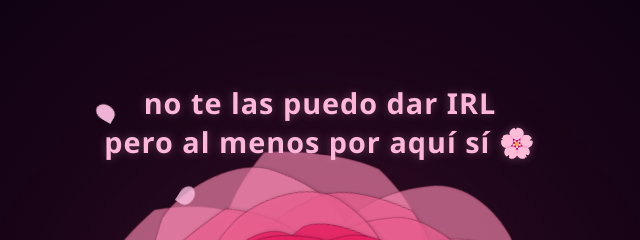
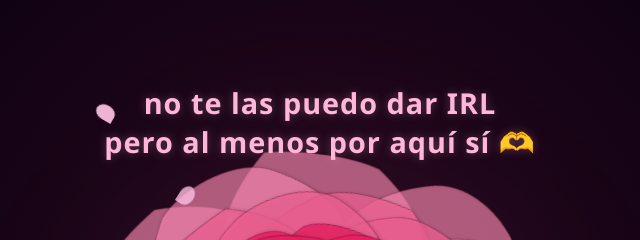
Before and after one commit to CreeperdeuS/valorantine, a plain HTML site: page index.html in a window 1280 px wide. Shown: the top 240 px of the page, 320-960 px from the left. Drawn offline with Linux system fonts and the light colour scheme.

Commit message:
index.html

```diff
--- a/index.html
+++ b/index.html
@@ -10,7 +10,7 @@
 
     <h1 class="mensaje">
         no te las puedo dar IRL <br>
-        pero al menos por aquí sí 🌸
+        pero al menos por aquí sí 🫶
     </h1>
 
     <div class="contenedor">
```
